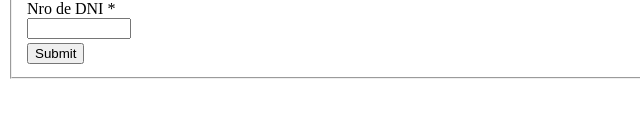
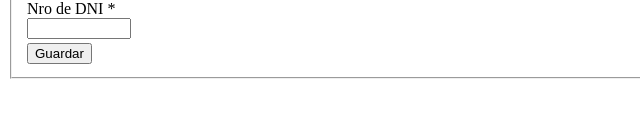
Before and after one commit to daiana40/codo-codo-22029, a plain HTML site: page Clase5/index.html in a window 1280 px wide. Shown: the part 410-528 px from the top of the page, 0-640 px from the left. Drawn offline with Linux system fonts and the light colour scheme.

Commit message:
agregando carpetas al repo

```diff
--- a/Clase5/index.html
+++ b/Clase5/index.html
@@ -83,15 +83,14 @@
                    <td>
                        <label>Nro de DNI *</label><br>
                        <input type="number" min="0" max="99999999">
-
                    </td>
                </tr>
                <tr>
                    <td>
-                    <input type="submit" name="Guardar">
+                       <input type="submit" value="Guardar">
                    </td>
-               </tr>
-         </table>
+                </tr>
+            </table>
     </form>
 </fieldset>
 
```
